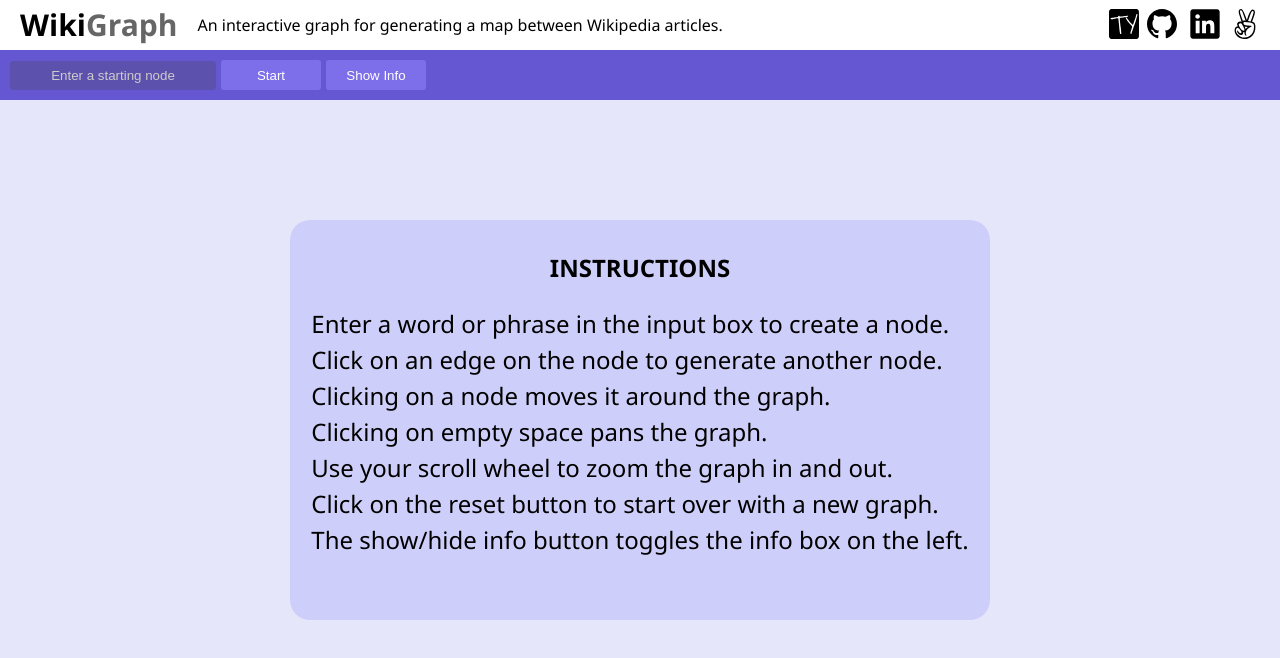
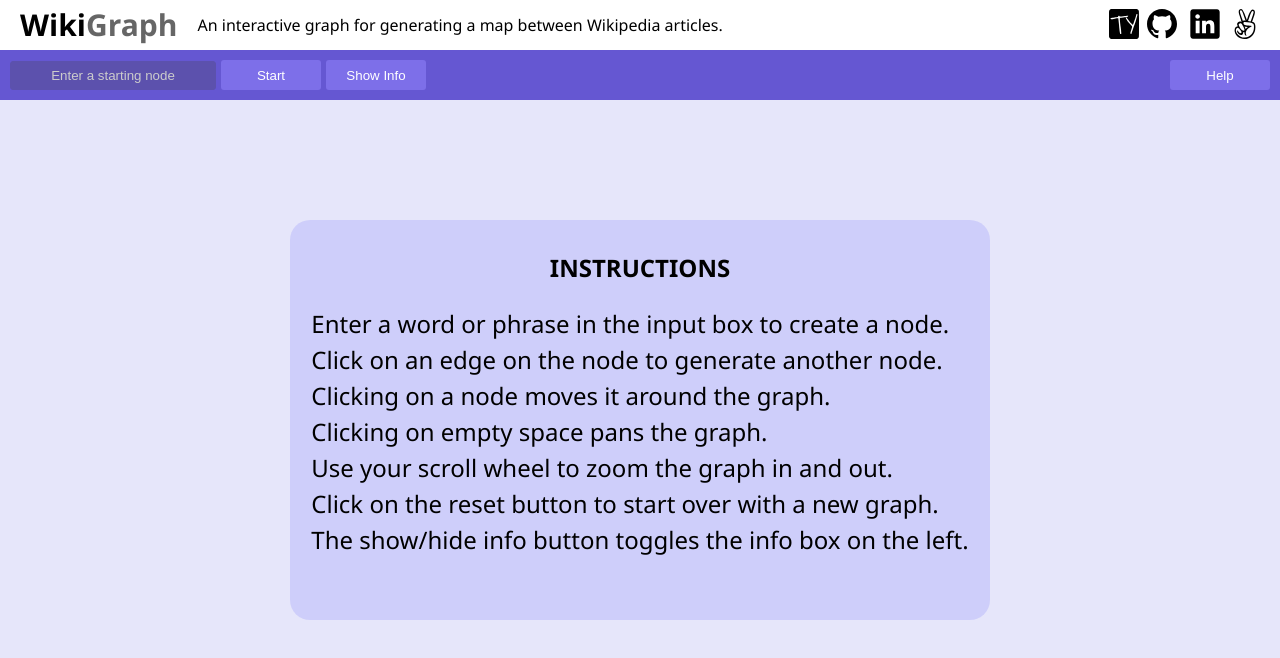
Before and after one commit to sionar/WikiGraph, a website: page index.html in a window 1280 px wide. Drawn offline with Linux system fonts and the light colour scheme.

Commit message:
Add help button

```diff
--- a/css/index.css
+++ b/css/index.css
@@ -81,10 +81,24 @@ h2 {
 
 #button-bar {
   display: flex;
+  flex-direction: row;
   width: 100vw;
   background-color: #6557d2;
   height: 50px;
   align-items: center;
+  justify-content: space-between;
+}
+
+#button-left-bar {
+  margin-left: 10px;
+  display: flex;
+  flex-direction: row;
+}
+
+#button-right-bar {
+  margin-right: 10px;
+  display: flex;
+  flex-direction: row;
 }
 
 #start-form {
@@ -105,7 +119,6 @@ h2 {
 }
 
 #start-input {
-  margin-left: 10px;
   width: 200px;
   height: 25px;
   border-radius: 3px;
@@ -158,6 +171,10 @@ h2 {
 
 #reset-button {
   margin-right: 20px;
+}
+
+#help-button {
+
 }
 
 #canvas-box {
--- a/index.html
+++ b/index.html
@@ -44,6 +44,7 @@
             </div>
         </div>
         <div id="button-bar">
+            <div id="button-left-bar">
                 <form id="start-form">
                     <div id="input-container">
                         <input type="text" id="start-input" placeholder="Enter a starting node"/>
@@ -52,6 +53,10 @@
                     <button class="button" id="start-button" form="start-form">Start</button>
                 </form>
                 <button class="button" id="info-button">Show Info</button>
+            </div>
+            <div id="button-right-bar">
+                <button class="button" id="help-button">Help</button>
+            </div>
         </div>
         <div class="info-hide" id="info-box">
             <h3 id="info-title"></h3>
```
Lines whose indentation alone changed are shown as unchanged.
